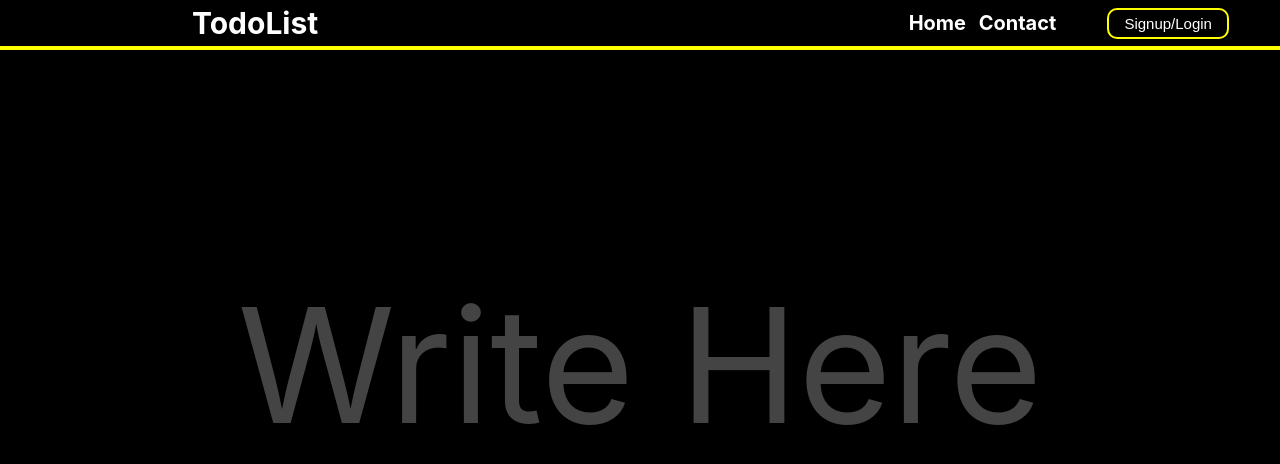
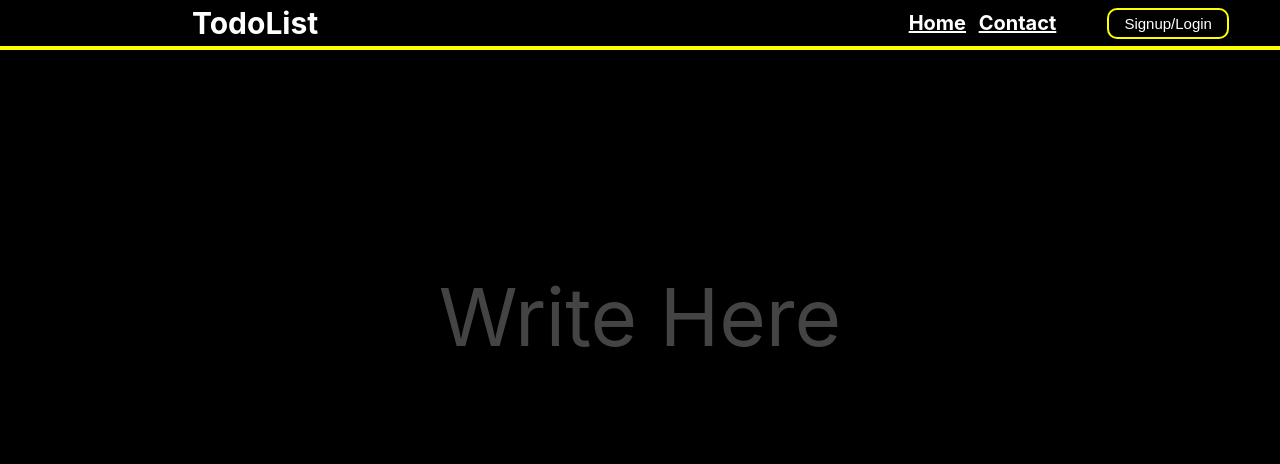
Before and after one commit to abhayawasthi0001/myapp, a React (Create React App) app: page / in a window 1280 px wide. Shown: the top 464 px of the page. Built offline with nearby package versions, Linux system fonts and the light colour scheme.

Commit message:
Updated navigation to prevent reload and added React Router

```diff
--- a/src/App.css
+++ b/src/App.css
@@ -87,9 +87,10 @@ nav > div > h3 {
 }
 
 article {
+  width: auto;
   color: rgb(68, 68, 68);
   background-color: black;
-  font-size: 10rem;
+  font-size: 500%;
   text-align: center;
   padding: 17%;
 }
--- a/src/App.jsx
+++ b/src/App.jsx
@@ -104,8 +104,12 @@ function App() {
       <nav>
         <h1>TodoList</h1>
         <div className={menuopen === false && "display"}>
-          <h3>Home</h3>
-          <h3>Contact</h3>
+          <h3>
+            <a href="/">Home</a>
+          </h3>
+          <h3>
+            <a href="https://www.linkedin.com/in/abhay-awasthi/">Contact</a>
+          </h3>
           {!mainButton && <button id="user">{username}</button>}
           {mainButton && (
             <>
```
